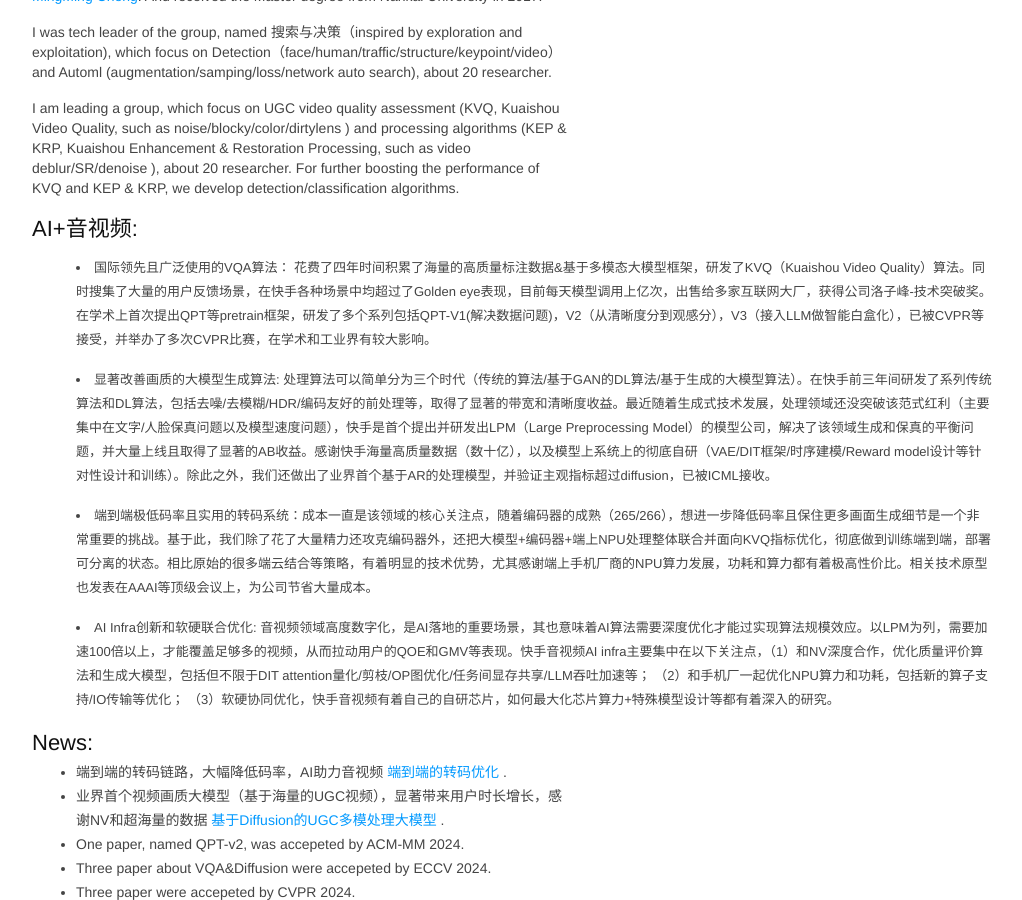
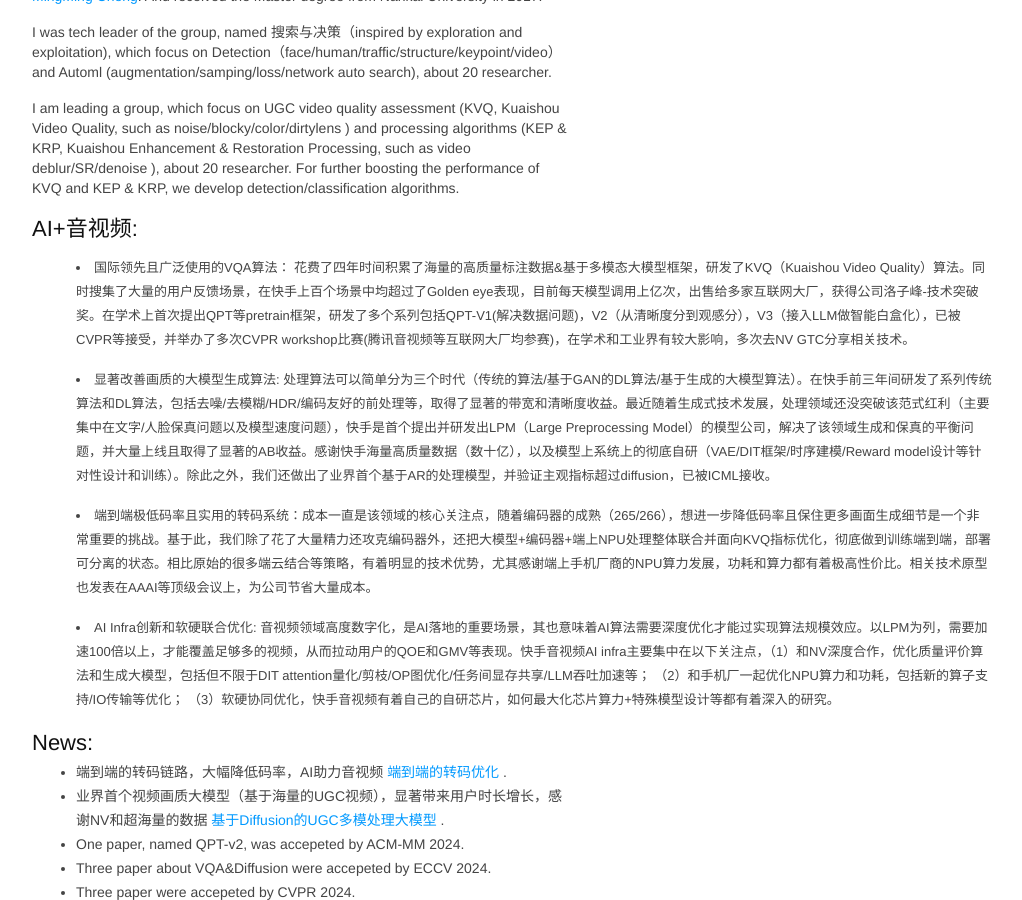
Before and after one commit to msunming/msunming.github.io, a Jekyll site: the page index.html, which Jekyll copies as it is, in a window 1280 px wide and 900 px high, scrolled down 596 px. Shown: the whole window, without its empty margins (128-1150 px from the left). Built offline with Jekyll 4.4.1, drawn with Linux system fonts in a browser that asks for light colours.

Commit message:
Update index.html

```diff
--- a/index.html
+++ b/index.html
@@ -465,7 +465,7 @@ pre .markdown .emphasis {
 		</p>
 		<h2>AI+音视频:</h2>
 		<p>
-	    	<li> 国际领先且广泛使用的VQA算法： 花费了四年时间积累了海量的高质量标注数据&基于多模态大模型框架，研发了KVQ（Kuaishou Video Quality）算法。同时搜集了大量的用户反馈场景，在快手各种场景中均超过了Golden eye表现，目前每天模型调用上亿次，出售给多家互联网大厂，获得公司洛子峰-技术突破奖。在学术上首次提出QPT等pretrain框架，研发了多个系列包括QPT-V1(解决数据问题)，V2（从清晰度分到观感分），V3（接入LLM做智能白盒化），已被CVPR等接受，并举办了多次CVPR比赛，在学术和工业界有较大影响。 </li>
+	    	<li> 国际领先且广泛使用的VQA算法： 花费了四年时间积累了海量的高质量标注数据&基于多模态大模型框架，研发了KVQ（Kuaishou Video Quality）算法。同时搜集了大量的用户反馈场景，在快手上百个场景中均超过了Golden eye表现，目前每天模型调用上亿次，出售给多家互联网大厂，获得公司洛子峰-技术突破奖。在学术上首次提出QPT等pretrain框架，研发了多个系列包括QPT-V1(解决数据问题)，V2（从清晰度分到观感分），V3（接入LLM做智能白盒化），已被CVPR等接受，并举办了多次CVPR workshop比赛(腾讯音视频等互联网大厂均参赛)，在学术和工业界有较大影响，多次去NV GTC分享相关技术。 </li>
 		</p>
 
 		<p>
```
